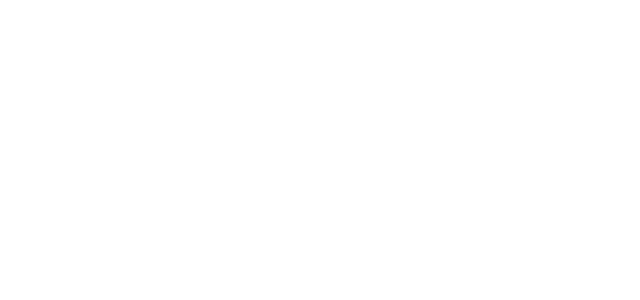
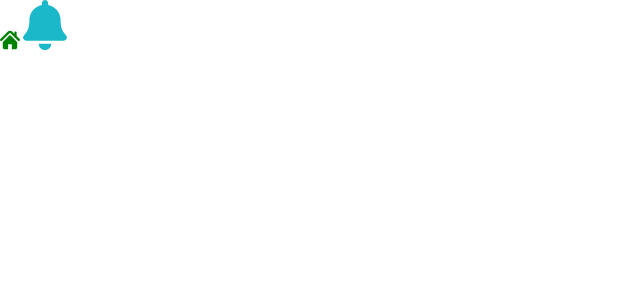
Before and after one commit to educata-team/educata-lms, a React (Create React App) app in the folder frontend/: page / in a window 1280 px wide. Shown: the top 300 px of the page, without its empty margins (0-640 px from the left). Built offline with nearby package versions, Linux system fonts and the light colour scheme.

Commit message:
frontend: + icon usage example

```diff
--- a/frontend/src/components/app/app.tsx
+++ b/frontend/src/components/app/app.tsx
@@ -1,5 +1,6 @@
-import { AppRoute } from 'common/enums/enums';
+import { AppRoute, IconColor, IconName } from 'common/enums/enums';
 import { FC } from 'common/types/types';
+import { Icon } from 'components/common/icon/icon';
 import { Route, Routes } from 'react-router-dom';
 import { ScrollToTop } from './scroll-to-top';
 
@@ -11,6 +12,10 @@
   return (
     <>
       <ScrollToTop querySelectors={scrollToTopQuerySelectors} />
+      {/* Remove this later */}
+      <Icon name={IconName.HOME} size={20} color="green" />
+      <Icon name={IconName.BELL} size={50} color={IconColor.PRIMARY_BLUE} />
+
       <div className={styles['main-content']}>
         <Routes>
           <Route path={AppRoute.ROOT} element={<></> /* Insert homepage component here instead of <></> */} />
```
